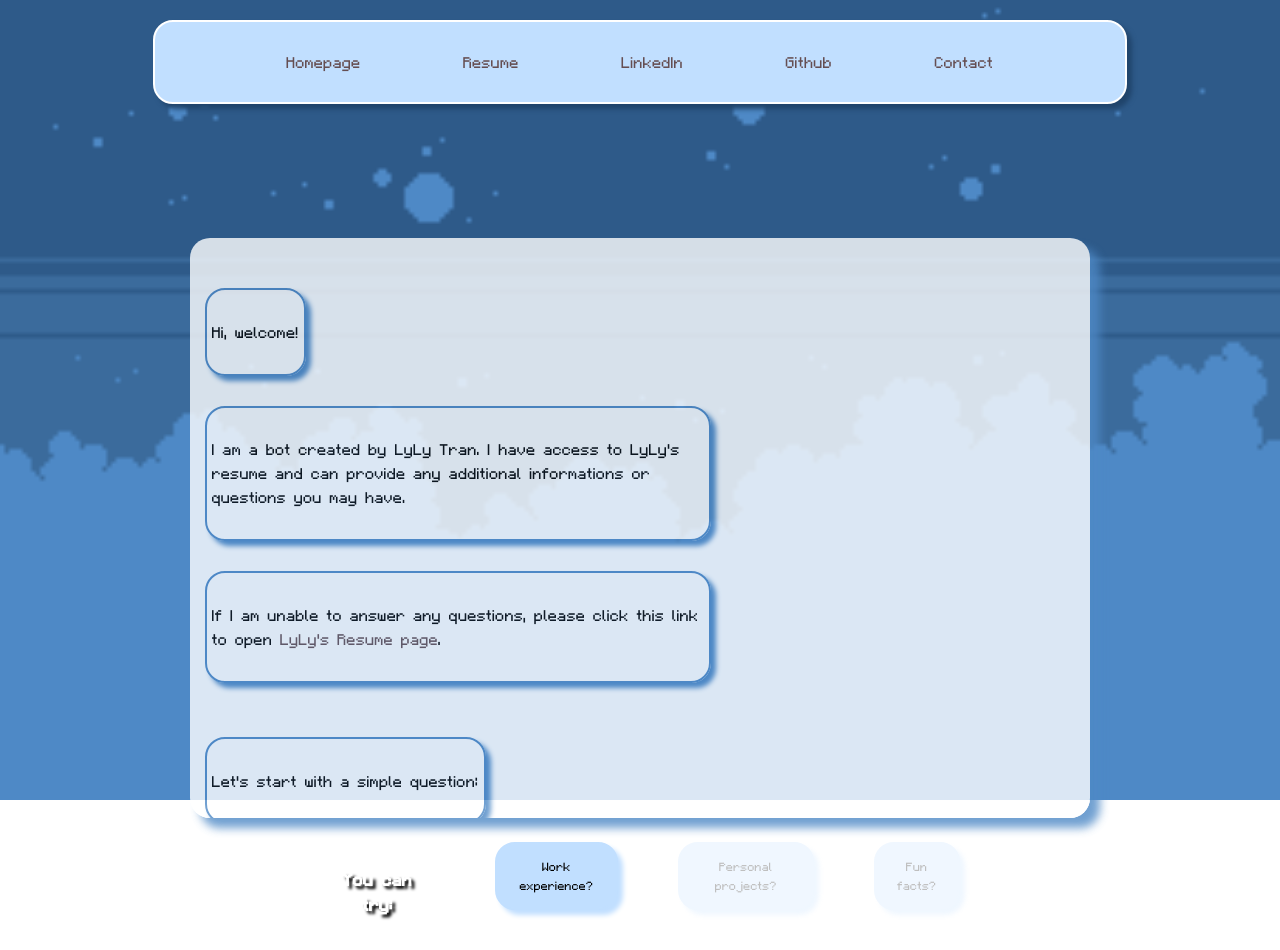
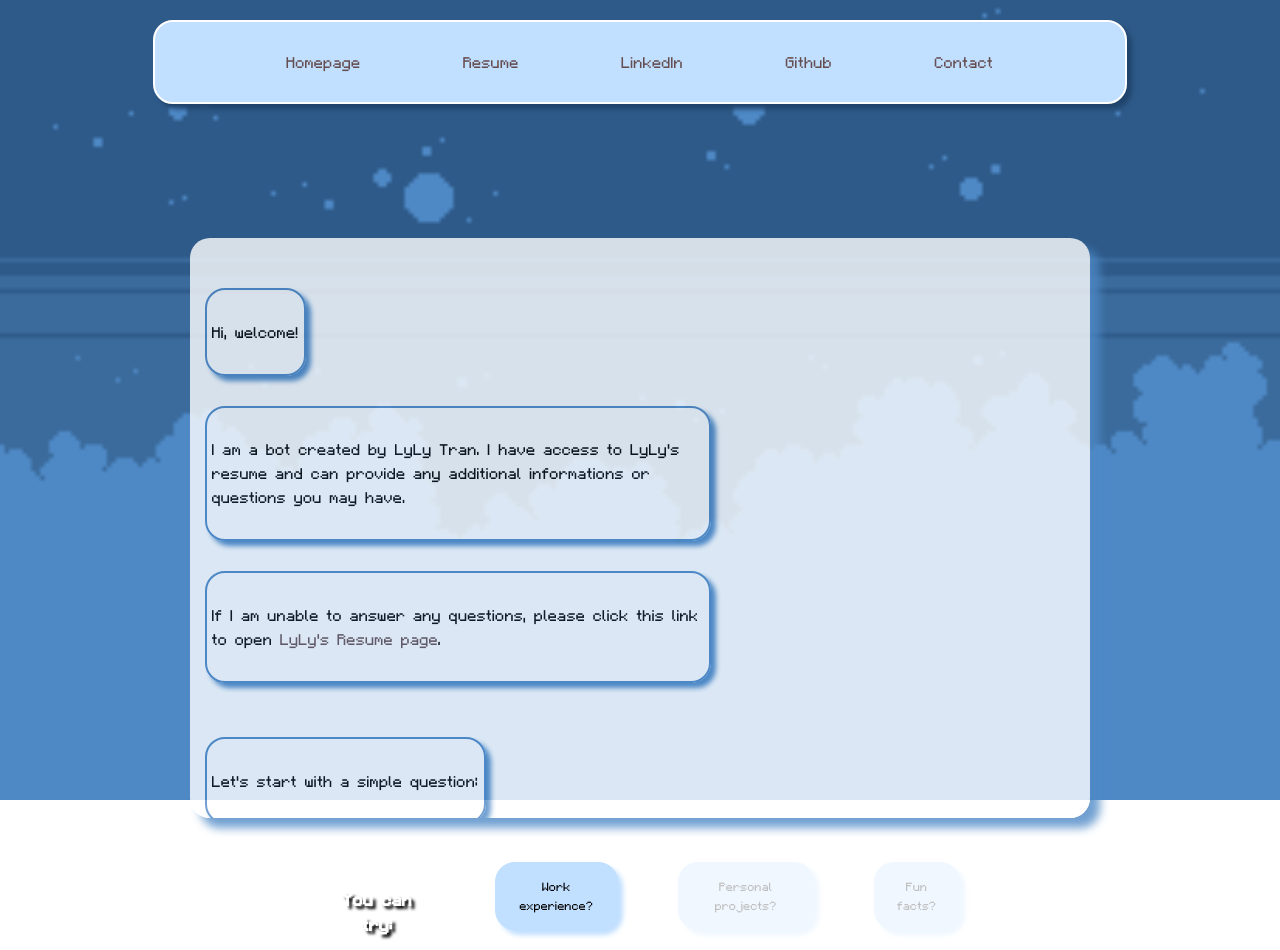
Before and after one commit to ltlely/Portfolio, a plain HTML site: page public/home.html in a window 1280 px wide. Drawn offline with Linux system fonts and the light colour scheme.

Commit message:
moved buttons lower

```diff
--- a/public/home.css
+++ b/public/home.css
@@ -76,7 +76,7 @@ body {
   justify-content: center;
   align-items: center;
   position: absolute;
-  bottom: -130px;
+  bottom: -150px;
   left: 50%;
   transform: translateX(-50%);
   font-size: calc(16px + (3 * ((100vw - 320px) / 680)));
```
